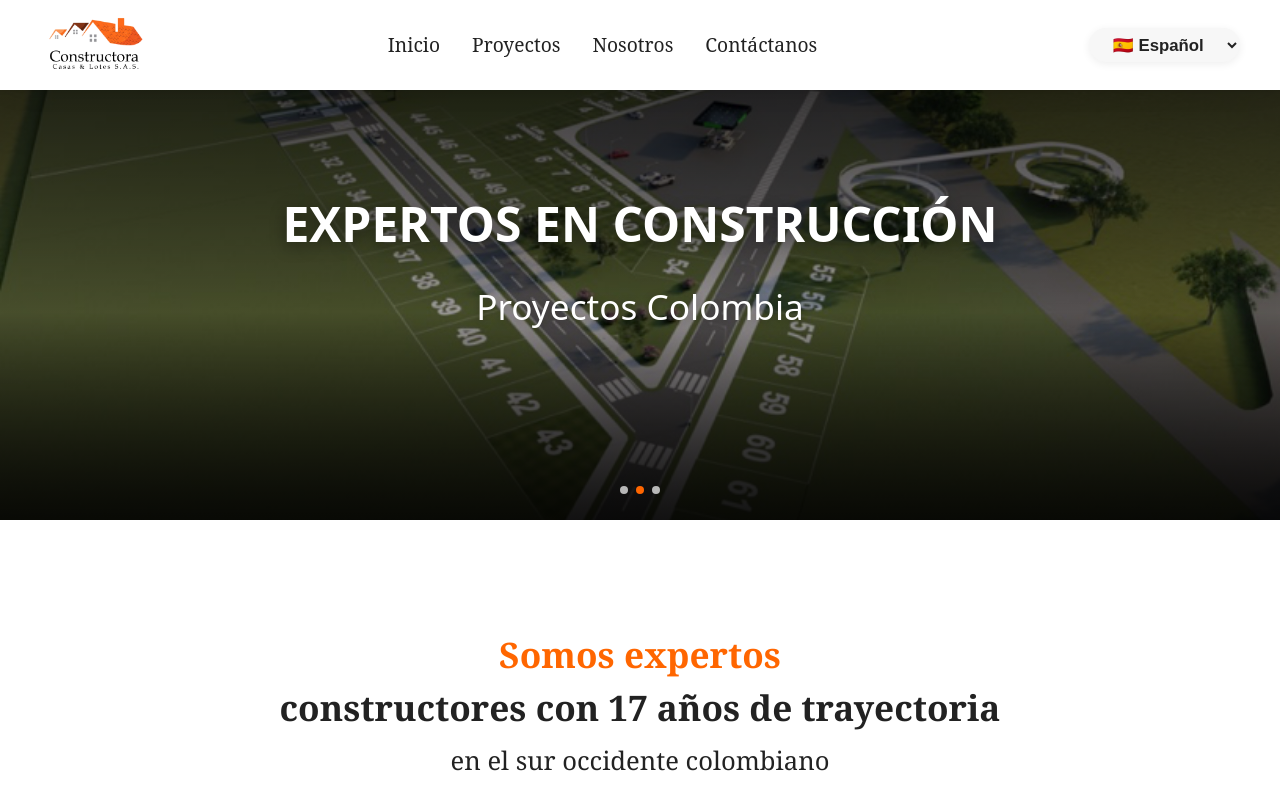
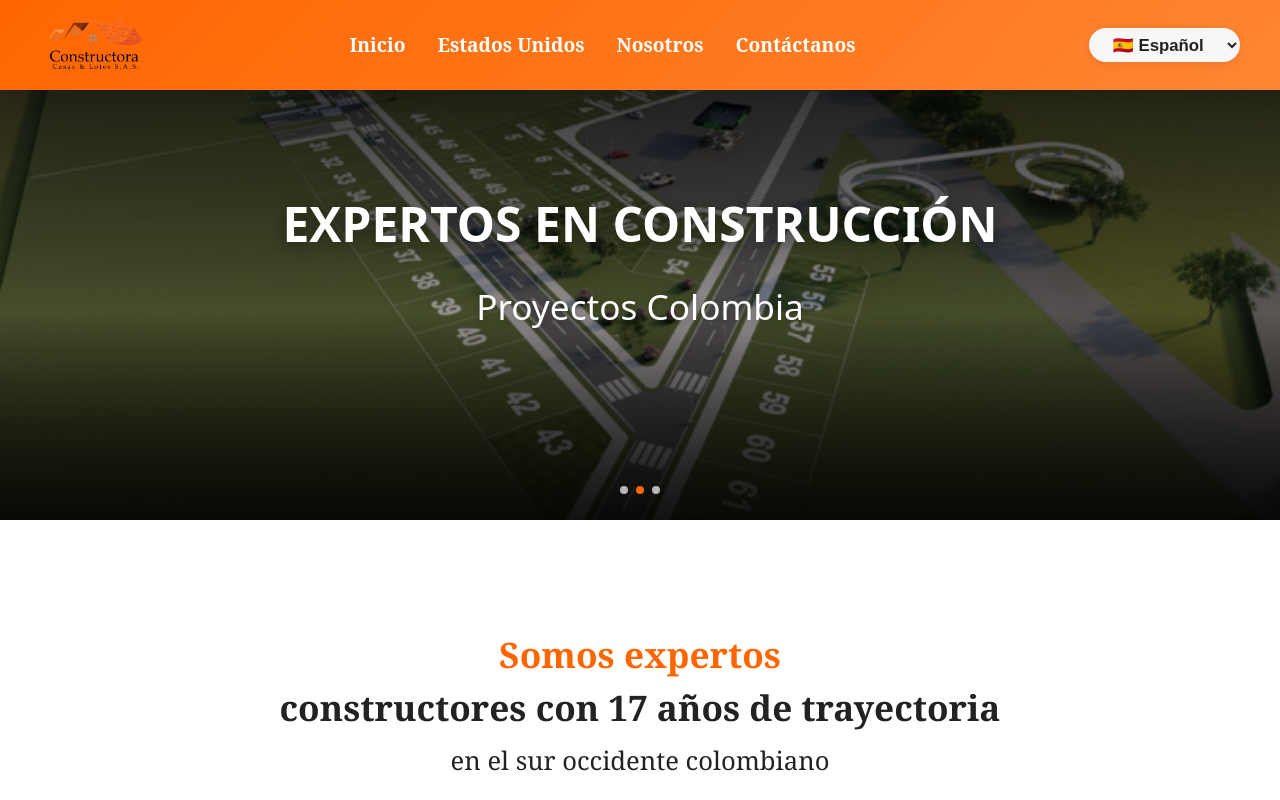
Before and after one commit to joburbanop/Constructora, a React (Vite) app: page /proyectos-colombia in a window 1280 px wide. Shown: the top 800 px of the page. Built offline with nearby package versions, Linux system fonts and the light colour scheme.

Commit message:
modificacion de indow.open() a navigate y modificacion del componente header para que sea reutilizable y flexible

```diff
--- a/src/components/Header.jsx
+++ b/src/components/Header.jsx
@@ -5,7 +5,12 @@ import { flags, languages } from '../utils/idiomas';
 import { useIdioma } from '../context/IdiomaContext';
 import { useNavigate } from 'react-router-dom';
 
-const Header = () => {
+const Header = ({
+  customNavItems = null,
+  showDefaultNav = true,
+  customLogoAction = null,
+  className = ""
+}) => {
   const { idioma, setIdioma, t } = useIdioma();
   const navigate = useNavigate();
 
@@ -13,17 +18,24 @@ const Header = () => {
     setIdioma(e.target.value);
   };
 
+  const handleLogoClick = () => {
+    if (customLogoAction) {
+      customLogoAction();
+    } else {
+      navigate('/');
+    }
+  };
+
+  const renderNavItems = () => {
+    if (customNavItems) {
+      return customNavItems;
+    }
+
+    if (!showDefaultNav) {
+      return null;
+    }
+
     return (
-    <header className="header animate-fadeInDown" id="header">
-      <div className="header__container">
-        <img
-          src={logo}
-          alt="Logo Constructora"
-          className="header__logo"
-          style={{ cursor: 'pointer' }}
-          onClick={() => navigate('/')}
-        />
-        <nav className="header__nav">
       <ul>
         <li>
           <a
@@ -40,6 +52,21 @@ const Header = () => {
         <li><a href="#nosotros">{t.header.nosotros}</a></li>
         <li><a href="#contactanos">{t.header.contactanos}</a></li>
       </ul>
+    );
+  };
+
+  return (
+    <header className={`header animate-fadeInDown ${className}`} id="header">
+      <div className="header__container">
+        <img
+          src={logo}
+          alt="Logo Constructora"
+          className="header__logo"
+          style={{ cursor: 'pointer' }}
+          onClick={handleLogoClick}
+        />
+        <nav className="header__nav">
+          {renderNavItems()}
         </nav>
         <div className="header__lang-select">
           <select value={idioma} onChange={handleIdiomaChange}>
--- a/src/components/ProyectosEnMarcha.jsx
+++ b/src/components/ProyectosEnMarcha.jsx
@@ -6,6 +6,7 @@ import '../styles/ProyectosEnMarcha.css';
 import { useIdioma } from '../context/IdiomaContext';
 import SectionDivider from './SectionDivider';
 import { useNavigate } from 'react-router-dom';
+import { handleProyectoNavigation } from '../utils/navigation';
 
 const iconosTipo = {
   urbanizacion: MdLocationCity,
@@ -16,6 +17,11 @@ const iconosTipo = {
 export default function ProyectosEnMarcha() {
   const { t } = useIdioma();
   const navigate = useNavigate();
+
+  const isProyectoProximamente = (titulo) => {
+    return titulo === 'sanmiguel_titulo' || titulo === 'marbella_titulo';
+  };
+
   return (
     <section className="proyectos-marcha">
          <SectionDivider textKey="proyectos" icon={<i className="fas fa-building"></i>} />
@@ -44,17 +50,12 @@ export default function ProyectosEnMarcha() {
                 <span>{t.proyectos[proy.ubicacion]}</span>
               </div>
               <Button
-                className={`ambito-btn ${(proy.titulo === 'sanmiguel_titulo' || proy.titulo === 'marbella_titulo') ? 'gray lujo' : 'orange'}`}
-                onClick={() => {
-                  if (proy.titulo === 'coral_titulo') {
-                    navigate('/proyectos-usa');
-                  } else if (!(proy.titulo === 'sanmiguel_titulo' || proy.titulo === 'marbella_titulo')) {
-                    window.open(proy.enlace, '_blank');
-                  }
-                }}
+                className={`ambito-btn ${isProyectoProximamente(proy.titulo) ? 'gray lujo' : 'orange'}`}
+                onClick={() => handleProyectoNavigation(proy, navigate)}
+                aria-label={isProyectoProximamente(proy.titulo) ? t.proyectos.proximamente : t.proyectos.boton}
               >
                 {t.proyectos.boton || 'Ver más'}
-                {(proy.titulo === 'sanmiguel_titulo' || proy.titulo === 'marbella_titulo') && (
+                {isProyectoProximamente(proy.titulo) && (
                   <span className="proximamente-label">{t.proyectos.proximamente}</span>
                 )}
               </Button>
--- a/src/pages/Home.jsx
+++ b/src/pages/Home.jsx
@@ -10,7 +10,10 @@ import Footer from '../components/Footer';
 export default function Home() {
   return (
     <>
-      <Header />
+      <Header
+        showDefaultNav={true}
+        className="home-header"
+      />
       <Slider />
       <div className="main-content">
         <section id="ambito"><AmbitoAccion /></section>
--- a/src/pages/ProyectosColombia.jsx
+++ b/src/pages/ProyectosColombia.jsx
@@ -15,18 +15,74 @@ import 'swiper/css/pagination';
 import 'swiper/css/effect-fade';
 import '../styles/Slider.css';
 import { useNavigate } from 'react-router-dom';
+import { handleProyectoNavigation, navigateToSection } from '../utils/navigation';
 
 const ProyectosColombia = () => {
   const { t } = useIdioma();
   const navigate = useNavigate();
+
   // Filtrar proyectos de Colombia
   const proyectosColombia = proyectos.filter(p => p.ubicacion === 'jamundi_colombia');
   // Usar el primer render como imagen de hero
   const heroImg = renders[0]?.imagen;
 
+  // Navegación específica para Colombia
+  const colombiaNavItems = (
+    <ul>
+      <li>
+        <a
+          href="#"
+          onClick={(e) => {
+            e.preventDefault();
+            navigate('/');
+          }}
+        >
+          {t.header.inicio}
+        </a>
+      </li>
+      <li>
+        <a
+          href="#"
+          onClick={(e) => {
+            e.preventDefault();
+            navigate('/proyectos-usa');
+          }}
+        >
+          {t.proyectos.usa || 'Proyectos USA'}
+        </a>
+      </li>
+      <li>
+        <a
+          href="#"
+          onClick={(e) => {
+            e.preventDefault();
+            navigateToSection('expertos', navigate);
+          }}
+        >
+          {t.header.nosotros}
+        </a>
+      </li>
+      <li>
+        <a
+          href="#"
+          onClick={(e) => {
+            e.preventDefault();
+            navigateToSection('contactanos', navigate);
+          }}
+        >
+          {t.header.contactanos}
+        </a>
+      </li>
+    </ul>
+  );
+
   return (
     <>
-      <Header />
+      <Header
+        customNavItems={colombiaNavItems}
+        showDefaultNav={false}
+        className="colombia-header"
+      />
       {/* Hero Slider animado */}
       <section style={{ width: '100%', height: '520px', marginBottom: 0, padding: 0 }}>
         <Swiper
@@ -94,12 +150,8 @@ const ProyectosColombia = () => {
                 <Button
                   className={`ambito-btn ${isUrbanizacion ? 'gray lujo' : 'orange'}`}
                   onClick={(e) => {
-                    if (proy.titulo === 'coral_titulo') {
-                      e.preventDefault();
-                      navigate('/proyectos-usa');
-                    } else if (!isUrbanizacion && proy.enlace && proy.enlace !== '#') {
-                      window.open(proy.enlace, '_blank');
-                    }
+                    e.preventDefault();
+                    handleProyectoNavigation(proy, navigate);
                   }}
                 >
                   {t.proyectos.boton || 'Ver más'}
--- a/src/pages/ProyectosUSA.jsx
+++ b/src/pages/ProyectosUSA.jsx
@@ -8,16 +8,74 @@ import { useIdioma } from '../context/IdiomaContext';
 import Button from '../components/Button';
 import proyectos from "../utils/proyectos";
 import coralLogo from '../assets/coral.png';
+import { useNavigate } from 'react-router-dom';
+import { navigateToSection } from '../utils/navigation';
 
 const ProyectosUSA = () => {
   const { t } = useIdioma();
+  const navigate = useNavigate();
+
   // Filtrar proyectos de USA
   const proyectosUSA = proyectos.filter(p => p.ubicacion === 'usa');
   const proyecto = proyectosUSA[0];
 
+  // Navegación específica para USA
+  const usaNavItems = (
+    <ul>
+      <li>
+        <a
+          href="#"
+          onClick={(e) => {
+            e.preventDefault();
+            navigate('/');
+          }}
+        >
+          {t.header.inicio}
+        </a>
+      </li>
+      <li>
+        <a
+          href="#"
+          onClick={(e) => {
+            e.preventDefault();
+            navigate('/proyectos-colombia');
+          }}
+        >
+          {t.proyectos.colombia_title || 'Proyectos Colombia'}
+        </a>
+      </li>
+      <li>
+        <a
+          href="#"
+          onClick={(e) => {
+            e.preventDefault();
+            navigateToSection('expertos', navigate);
+          }}
+        >
+          {t.header.nosotros}
+        </a>
+      </li>
+      <li>
+        <a
+          href="#"
+          onClick={(e) => {
+            e.preventDefault();
+            navigateToSection('contactanos', navigate);
+          }}
+        >
+          {t.header.contactanos}
+        </a>
+      </li>
+    </ul>
+  );
+
   return (
     <>
-      <Header />
+      <Header
+        customNavItems={usaNavItems}
+        showDefaultNav={false}
+        className="usa-header"
+      />
       <Hero
         imagen={proyecto.imagen}
         titulo={t.proyectos.usa || "Proyectos en Estados Unidos"}
--- a/src/styles/Header.css
+++ b/src/styles/Header.css
@@ -92,3 +92,55 @@
     padding: 0.3em 0.7em;
   }
 }
+
+/* Estilos específicos para cada página */
+.home-header {
+  /* Mantiene el estilo original */
+}
+
+.colombia-header {
+  background: linear-gradient(135deg, #ff6600 0%, #ff8533 100%);
+}
+
+.colombia-header .header__nav ul li a {
+  color: #fff;
+  font-weight: 600;
+  transition: all 0.3s ease;
+}
+
+.colombia-header .header__nav ul li a:hover {
+  color: #ffcc00;
+  transform: translateY(-2px);
+}
+
+.usa-header {
+  background: linear-gradient(135deg, #1e3a8a 0%, #3b82f6 100%);
+}
+
+.usa-header .header__nav ul li a {
+  color: #fff;
+  font-weight: 600;
+  transition: all 0.3s ease;
+}
+
+.usa-header .header__nav ul li a:hover {
+  color: #fbbf24;
+  transform: translateY(-2px);
+}
+
+/* Animación para los headers específicos */
+.colombia-header,
+.usa-header {
+  animation: slideInDown 0.8s ease-out;
+}
+
+@keyframes slideInDown {
+  from {
+    transform: translateY(-100%);
+    opacity: 0;
+  }
+  to {
+    transform: translateY(0);
+    opacity: 1;
+  }
+}
--- /dev/null
+++ b/src/utils/navigation.js
@@ -0,0 +1,49 @@
+/**
+ * Utilidades para manejar la navegación de manera consistente
+ */
+
+/**
+ * Maneja la navegación de proyectos de manera inteligente
+ * @param {Object} proyecto - Objeto del proyecto
+ * @param {Function} navigate - Función de navegación de React Router
+ */
+export const handleProyectoNavigation = (proyecto, navigate) => {
+  // Proyectos próximamente - no hacer nada
+  if (proyecto.titulo === 'sanmiguel_titulo' || proyecto.titulo === 'marbella_titulo') {
+    return;
+  }
+
+  // Navegación específica por proyecto
+  if (proyecto.titulo === 'coral_titulo') {
+    navigate('/proyectos-usa');
+    return;
+  }
+
+  // Enlaces externos - solo si es un enlace real (no '#')
+  if (proyecto.enlace && proyecto.enlace !== '#') {
+    window.open(proyecto.enlace, '_blank', 'noopener,noreferrer');
+    return;
+  }
+
+  // Navegación interna por ubicación
+  if (proyecto.ubicacion === 'jamundi_colombia') {
+    navigate('/proyectos-colombia');
+  } else if (proyecto.ubicacion === 'usa') {
+    navigate('/proyectos-usa');
+  }
+};
+
+/**
+ * Navega a una sección específica en la página Home
+ * @param {string} sectionId - ID de la sección
+ * @param {Function} navigate - Función de navegación de React Router
+ */
+export const navigateToSection = (sectionId, navigate) => {
+  navigate('/');
+  setTimeout(() => {
+    const element = document.getElementById(sectionId);
+    if (element) {
+      element.scrollIntoView({ behavior: 'smooth' });
+    }
+  }, 100);
+};
```
Lines whose indentation alone changed are shown as unchanged.
